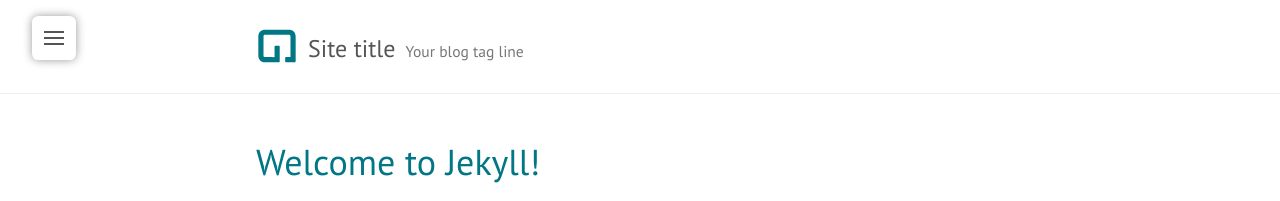
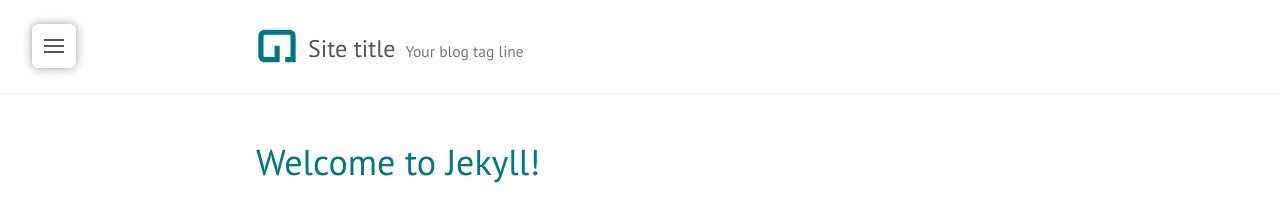
Before and after one commit to gayanvirajith/go, a Jekyll site: the page built from index.html, in a window 1280 px wide. Shown: the top 201 px of the page. Built offline with Jekyll 4.4.1, drawn with Linux system fonts in a browser that asks for light colours; the list of posts is cut into pages by our own code.

Commit message:
Fixed overlap issue of toggle menu on small tablet screens

```diff
--- a/assets/css/main.scss
+++ b/assets/css/main.scss
@@ -210,6 +210,15 @@
     display: table;
     height: 50px;
   }
+  /*
+   * Special media query hack for small tablet screen.
+   * Due to overlap of menu toggle and the logo.
+   */
+  @media (min-width: 768px) and (max-width: 991px) {
+    .container {
+      width: 75%;
+    }
+  }
 }
 
 .main-head .main-head-logo {
@@ -353,8 +362,6 @@
   box-shadow: 0 0 10px rgba(#000, .4);
   cursor: pointer;
   @extend .wc-img-replace;
-
-
   span {
       /* the span element is used to create the menu icon */
       position: absolute;
@@ -426,7 +433,7 @@
 @include MQ(M) {
   .sidebar-toggle {
     position: fixed;
-    top:  1rem;
+    top:  1.5rem;
   }
   .sidebar-toggle:before {
     padding-bottom: .15rem;
```
Lines whose indentation alone changed are shown as unchanged.
